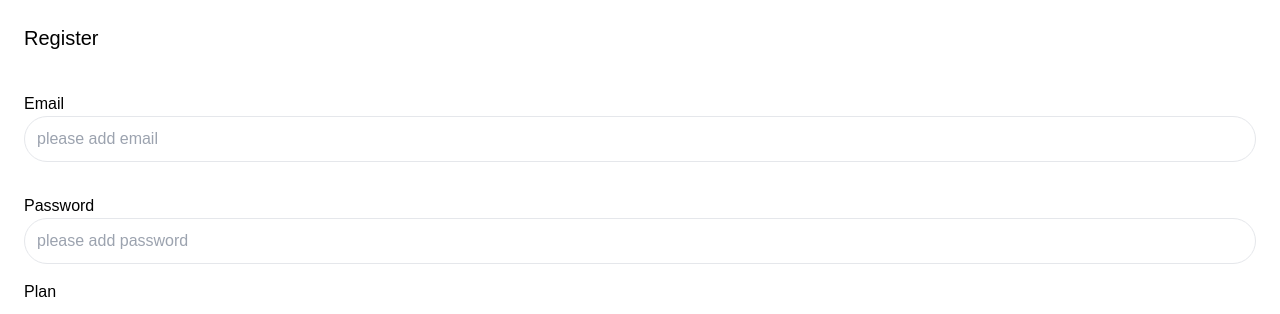
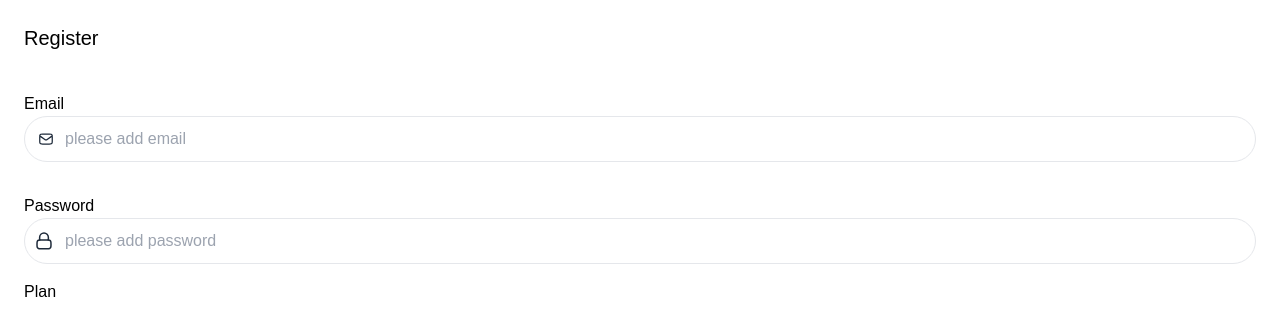
Before and after one commit to bournejj/registration-form, a React (Create React App) app: page / in a window 1280 px wide. Shown: the top 314 px of the page. Built offline with nearby package versions, Linux system fonts and the light colour scheme.

Commit message:
added svg component logic for typescript and placed them into the input as props

```diff
--- a/src/Components/Atoms/Input/Input.tsx
+++ b/src/Components/Atoms/Input/Input.tsx
@@ -5,15 +5,17 @@ interface inputProps {
     placeholder: string,
     name: string,
     type: string,
+    Icon?: React.FC<React.SVGProps<SVGSVGElement>>,
     onChange: (e: React.ChangeEvent<HTMLInputElement>) => void;
 }
 
-const Input: React.FC<inputProps> = ({value, placeholder, type, name, onChange}) => {
+const Input: React.FC<inputProps> = ({value, placeholder, type, name, Icon, onChange}) => {
     return (
         <div>
           <div className='relative'>
+            {Icon && <Icon className='absolute left-3 -translate-y-1/2 top-1/2'/> }
              <input
-             className='w-full border border-solid rounded-full py-2.5 px-3'
+             className='w-full border border-solid rounded-full py-2.5 px-3 pl-10'
              type={type}
              name={name}
              value={value}
--- a/src/Components/Molecules/Registration-form.tsx
+++ b/src/Components/Molecules/Registration-form.tsx
@@ -1,7 +1,8 @@
 import React from 'react';
 import Input from '../Atoms/Input/Input';
 import Button from '../Atoms/Button/Button';
-// import person from '../../Assets/Images/person-working.jpg';
+import {ReactComponent as EmailIcon} from '../../assets/icons/email.svg';
+import {ReactComponent as PasswordIcon} from '../../assets/icons/password.svg'
 
 interface registrationFormData {
   email: string,
@@ -32,6 +33,7 @@ const RegistrationForm: React.FC<registrationFormProps> = ({registrationFormData
                   type="email"
                   name="email"
                   placeholder='please add email'
+                  Icon={EmailIcon}
                   value={registrationFormData.email}
                   onChange={handleFormChange}
                   />
@@ -42,6 +44,7 @@ const RegistrationForm: React.FC<registrationFormProps> = ({registrationFormData
                   type="password"
                   name="password"
                   placeholder='please add password'
+                  Icon={PasswordIcon}
                   value={registrationFormData.password}
                   onChange={handleFormChange}
                   />
--- /dev/null
+++ b/src/custom.d.ts
@@ -0,0 +1,7 @@
+declare module '*.svg' {
+    import * as React from 'react';
+
+    export const ReactComponent: ReactFuntionComponent<React.SVGProps<SVGSVGElement> & { title?: string}>;
+    const src: string;
+    export default src;
+}
```
